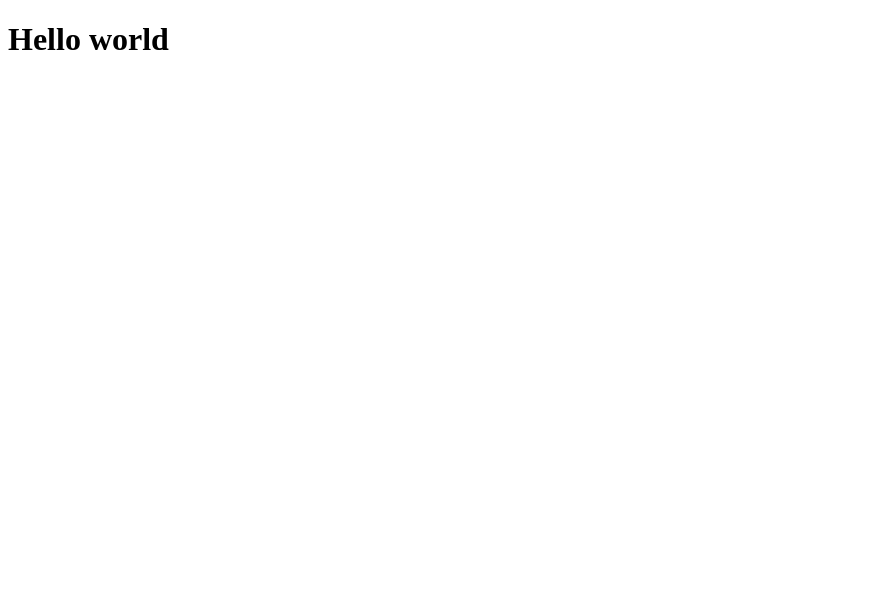
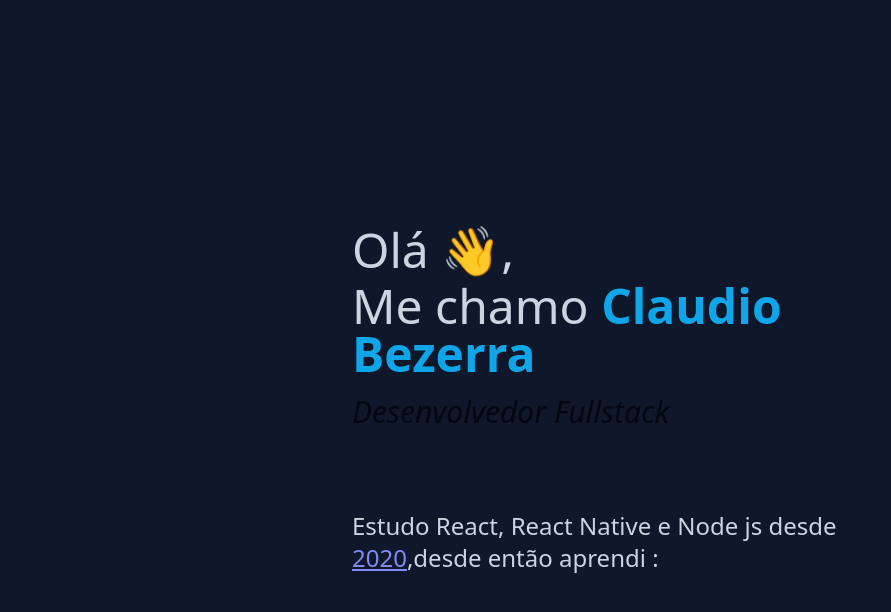
Before and after one commit to ClaudioBzrr/portfolio, a React (Vite) app: page / in a window 1280 px wide. Shown: the top 612 px of the page, without its empty margins (0-891 px from the left). Built offline with nearby package versions, Linux system fonts and the light colour scheme.

Commit message:
✔ Added : code in home page

```diff
--- a/src/App.tsx
+++ b/src/App.tsx
@@ -1,3 +1,37 @@
 export function App() {
-  return <h1>Hello world</h1>;
+  return (
+    <div className="bg-slate-900 w-screen h-screen flex flex-row items-center justify-center">
+      <div className="flex flex-col items-center justify-center mx-9 md:max-w-xl">
+        <section className="presentation">
+          <div className="text-slate-300 text-5xl">
+            <h1 className="w-full text-left">Olá 👋,</h1>
+            <h1 className="pt-2">
+              Me chamo{' '}
+              <span className="text-sky-500 font-semibold">
+                Claudio Bezerra
+              </span>
+            </h1>
+          </div>
+          <p className="italic text-gray-950 text-3xl font-medium w-full text-left mt-4">
+            Desenvolvedor Fullstack
+          </p>
+        </section>
+        <section className="Experience mt-20">
+          <div className="text-slate-300 text-2xl">
+            <p className="">
+              Estudo React, React Native e Node js desde{' '}
+              <a
+                className="underline text-indigo-400"
+                href="https://github.com/ClaudioBzrr/semanaomnistack11-be-the-hero"
+                target="__blank"
+              >
+                2020
+              </a>
+              ,desde então aprendi :
+            </p>
+          </div>
+        </section>
+      </div>
+    </div>
+  );
 }
--- /dev/null
+++ b/src/components/ProjectCard.tsx
@@ -0,0 +1,10 @@
+interface IProject {
+  name: string;
+  description: string;
+  url: string;
+  repository: string;
+}
+
+export function ProjectCard({ name, description, url, repository }: IProject) {
+  return <div></div>;
+}
--- a/src/main.tsx
+++ b/src/main.tsx
@@ -1,6 +1,7 @@
 import React from 'react';
 import ReactDOM from 'react-dom/client';
 import { App } from './App.tsx';
+import './index.css';
 
 // eslint-disable-next-line @typescript-eslint/no-non-null-assertion
 ReactDOM.createRoot(document.getElementById('root')!).render(
```
